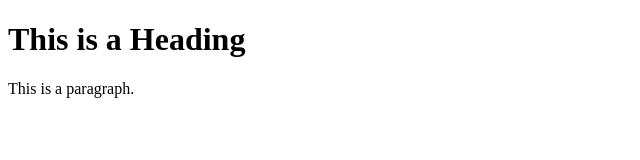
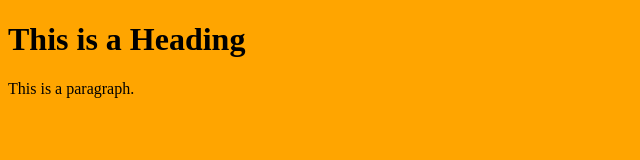
Before and after one commit to G01303382/NewRepo1, a plain HTML site: page index.html in a window 1280 px wide. Shown: the whole page, without its empty margins (0-640 px from the left). Drawn offline with Linux system fonts and the light colour scheme.

Commit message:
newcommit1

```diff
--- a/index.html
+++ b/index.html
@@ -3,7 +3,7 @@
 <head>
 <title>Page Title</title>
 </head>
-<body>
+<body bgcolor="orange">
 
 <h1>This is a Heading</h1>
 <p>This is a paragraph.</p>
```
